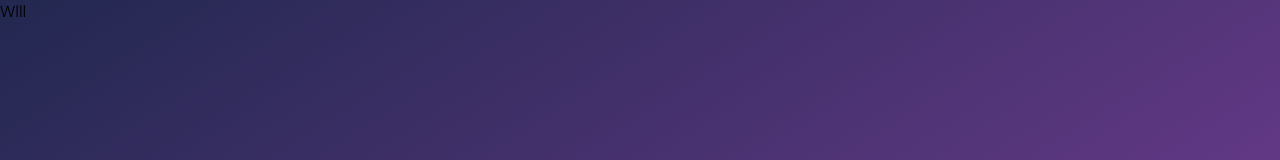
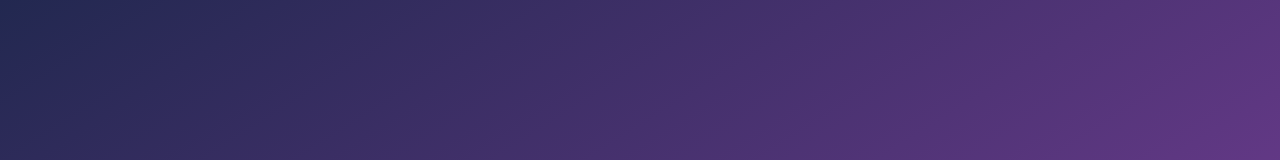
Before and after one commit to favour5678/WeatherApp, a React (Vite) app: page /forecastpage in a window 1280 px wide. Shown: the top 160 px of the page. Built offline with nearby package versions, Linux system fonts and the light colour scheme.

Commit message:
installed a package & working on the forecast page

```diff
--- a/package.json
+++ b/package.json
@@ -10,6 +10,7 @@
     "preview": "vite preview"
   },
   "dependencies": {
+    "axios": "^1.5.1",
     "react": "^18.2.0",
     "react-dom": "^18.2.0",
     "react-router-dom": "^6.16.0"
--- a/src/pages/ForecastPage.jsx
+++ b/src/pages/ForecastPage.jsx
@@ -1,9 +1,12 @@
 import React from 'react'
+
+const API_KEY = '3eZ0N3WeW347eIV3PzWc9hhN8dy4y00k'
+const BASE_URL = 'http://dataservice.accuweather.com/locations/v1/cities/search'
 
 export const ForecastPage = () => {
   return (
     <section>
-        <div>Wlll</div>
+        <div></div>
     </section>
   )
 }
```
Also changed, not shown: 1 other file (tests, documents, lock files or other folders).
